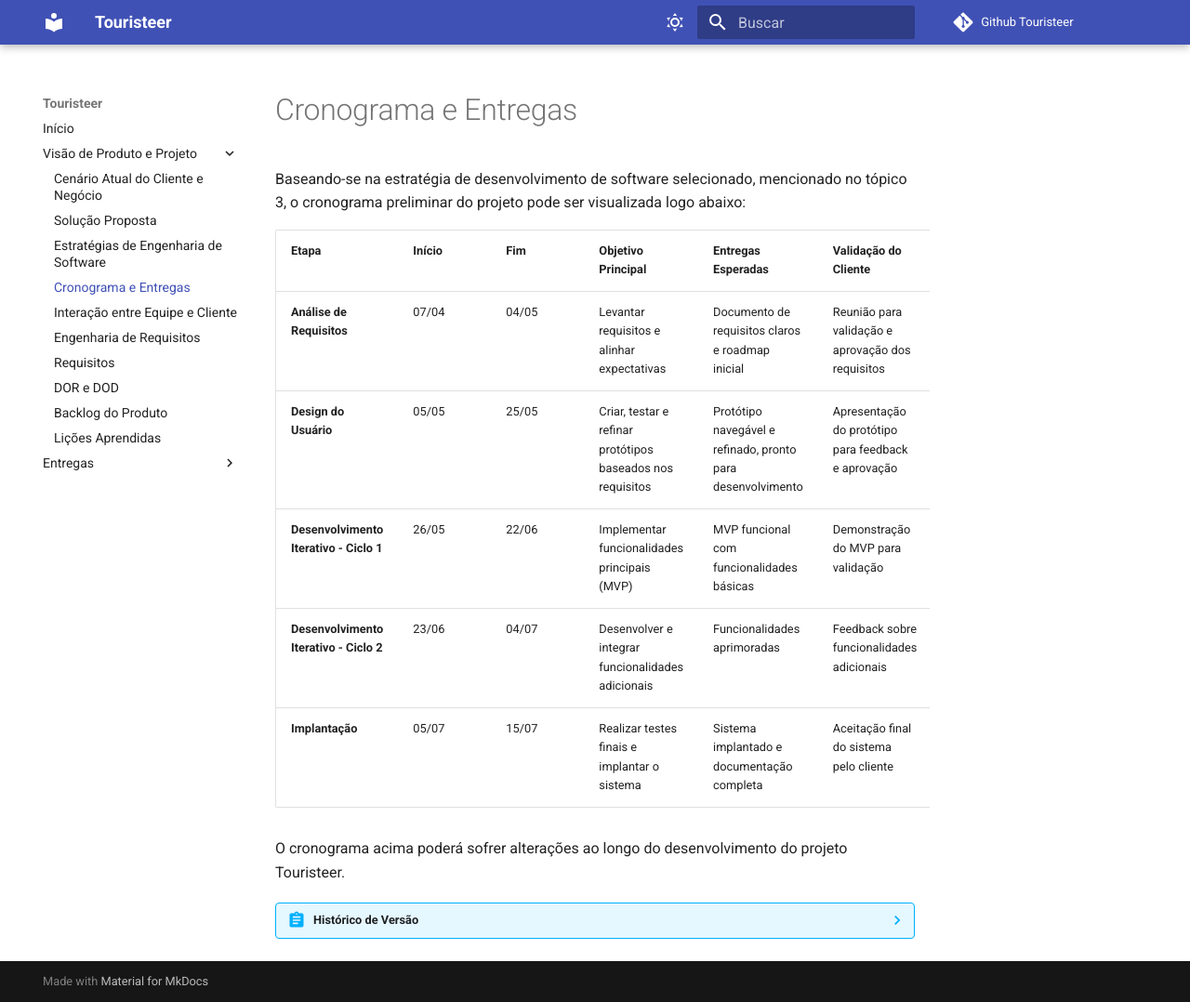
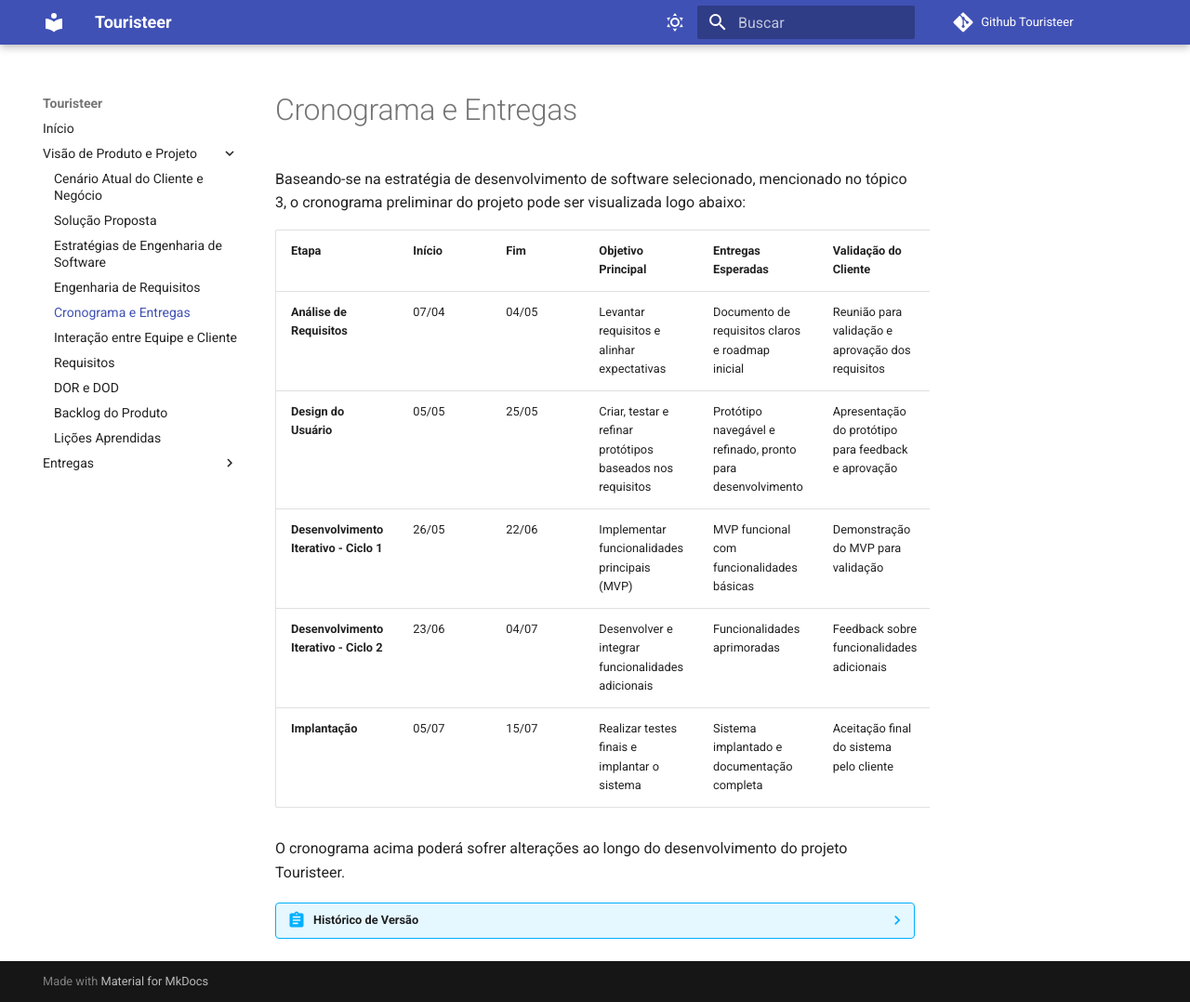
Before and after one commit to mdsreq-fga-unb/2025.1-T01-Touristeer-, an MkDocs documentation site: the page built from docs/sections/docPage/4-cronograma.md, in a window 1280 px wide and 1078 px high. Shown: the whole window at 93% size. Built offline with MkDocs 1.6.1 and Material for MkDocs 9.7.7, drawn with Linux system fonts in a browser that asks for light colours; comment, search, counter and statistics services are not loaded; some of the changed lines change nothing that is shown.

Commit message:
(docs): alterando a ordem dos topicos no git page

```diff
--- a/mkdocs.yml
+++ b/mkdocs.yml
@@ -10,9 +10,9 @@ nav:
     - Cenário Atual do Cliente e Negócio: sections/docPage/1-cenarioAtual.md
     - Solução Proposta: sections/docPage/2-solucaoProp.md
     - Estratégias de Engenharia de Software: sections/docPage/3-estrategias.md
+    - Engenharia de Requisitos: sections/docPage/10-engenhariaRequisitos.md
     - Cronograma e Entregas: sections/docPage/4-cronograma.md
     - Interação entre Equipe e Cliente: sections/docPage/5-interacaoEqCliente.md
-    - Engenharia de Requisitos: sections/docPage/10-engenhariaRequisitos.md
     - Requisitos: sections/docPage/7-requisitos.md
     - DOR e DOD: sections/docPage/8-dor-e-dod.md
     - Backlog do Produto: sections/docPage/9-backlog.md
```
